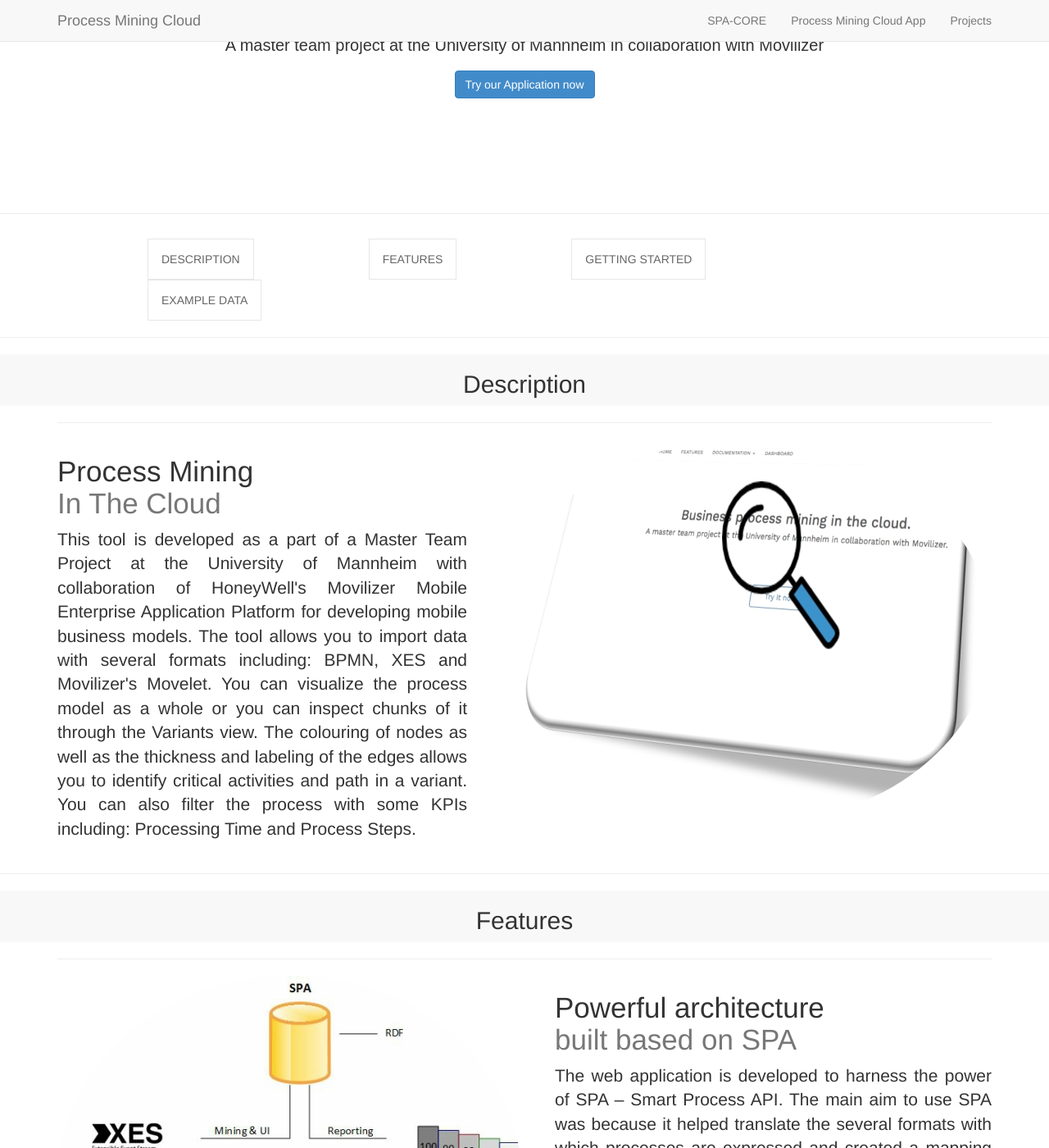
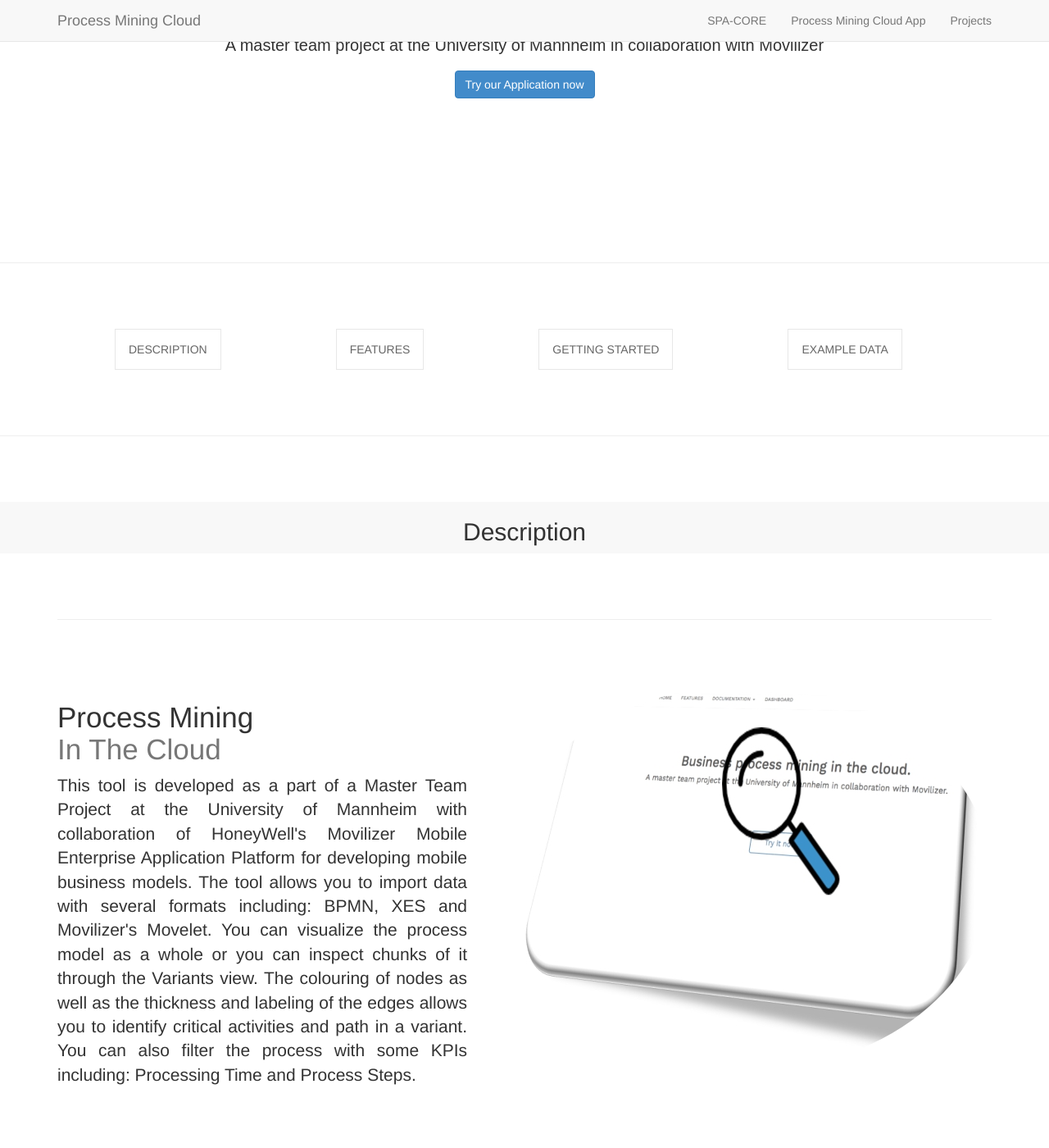
Before and after one commit to InES-Mannheim/ines-mannheim.github.io, a Jekyll site: the page movilizer/index.html, which Jekyll copies as it is, in a window 1280 px wide and 1400 px high, scrolled down 220 px. Shown: the whole window at 82% size. Built offline with Jekyll 4.4.1, drawn with Linux system fonts in a browser that asks for light colours.

Commit message:
Fix errors in the code

```diff
--- a/css/one-page-wonder.css
+++ b/css/one-page-wonder.css
@@ -48,12 +48,12 @@ body {
 
 }
 
-<!-- Sub navibar -->
+/* Sub navibar */
 #product-navi ul {
 
     overflow: hidden;
     list-style: none outside none;
-    text-align: center
+    text-align: center;
     margin: 0;
     padding: 0;
 }
@@ -87,10 +87,7 @@ body {
     color: white;
     background-color: #4CAF50;
 }
- <!-- End Sub navibar -->
-
-
-product-exampledata
+/* End Sub navibar */
 
 .featurette-divider {
     margin: 80px 0;
```
